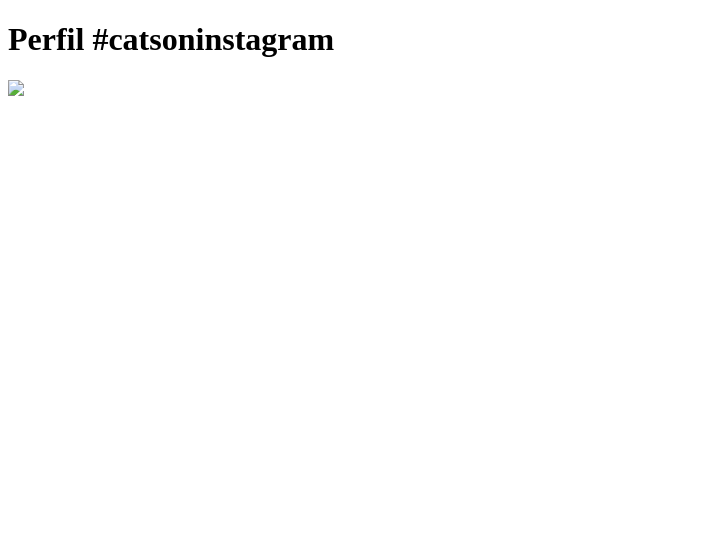
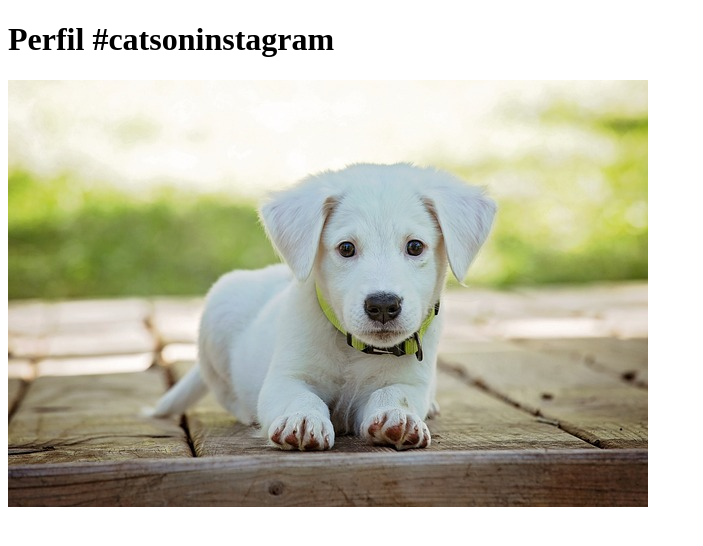
Before and after one commit to diegoalvares/exercicio-descomplica, a plain HTML site: page index.html in a window 1280 px wide. Shown: the whole page, without its empty margins (0-703 px from the left). Drawn offline with Linux system fonts and the light colour scheme.

Commit message:
correção

```diff
--- a/index.html
+++ b/index.html
@@ -14,7 +14,7 @@
 
 <h1>Perfil #catsoninstagram</h1>
 
-<img src=“cachorro.jpeg” />
+<img src="cachorro.jpg" alt="cachorro">
 
 </body>
 
```
